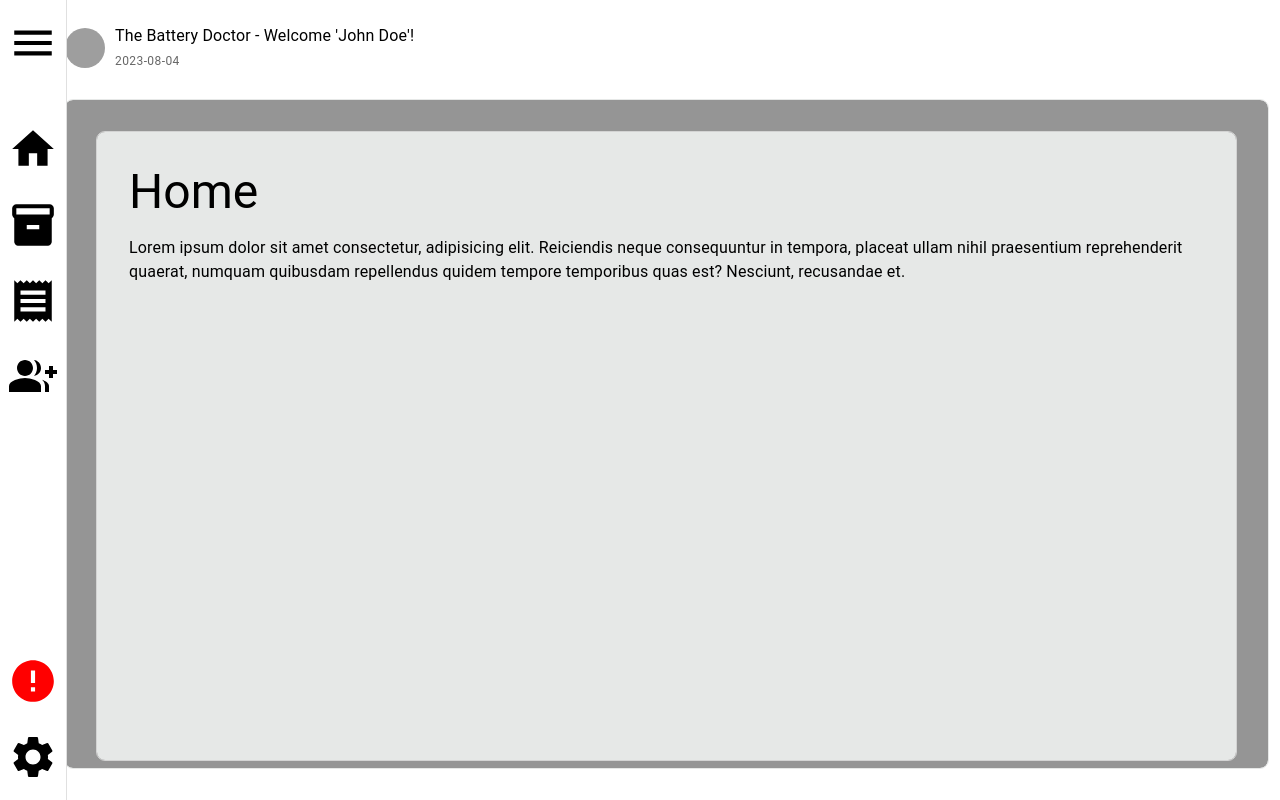
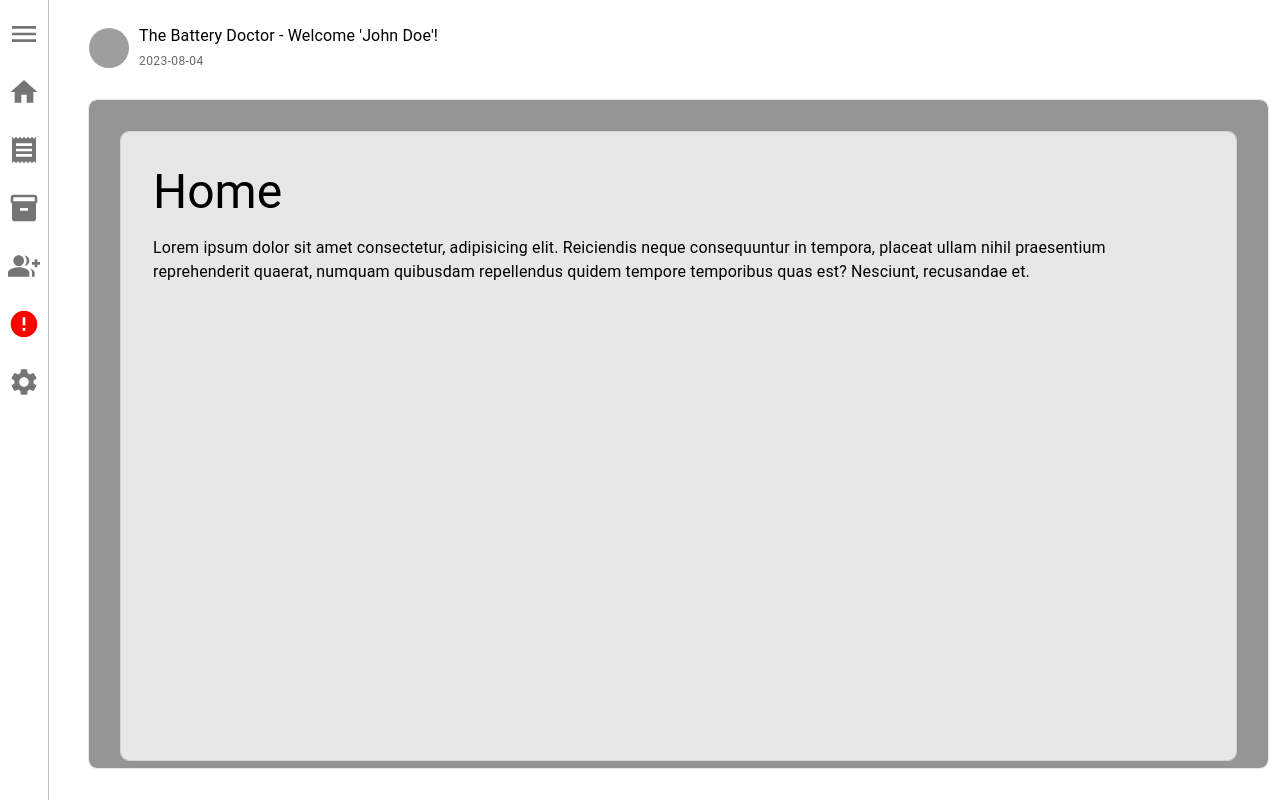
Before and after one commit to Caelan-Ross/FSWD-Capstone-Project, a Next.js app in the folder src/frontend/: page / in a window 1280 px wide. Built offline with nearby package versions, Linux system fonts and the light colour scheme; grey boxes are pictures that could not be loaded.

Commit message:
Re-factor navbar, separate into component.

```diff
--- /dev/null
+++ b/src/frontend/components/Navbar.js
@@ -0,0 +1,72 @@
+import React, { useState } from 'react';
+import { useRouter } from 'next/router'; // Import useRouter from next/router
+import Drawer from '@mui/material/Drawer';
+import { Box, Button } from '@mui/material';
+import List from '@mui/material/List';
+import ListItem from '@mui/material/ListItem';
+import ListItemIcon from '@mui/material/ListItemIcon';
+import ListItemText from '@mui/material/ListItemText';
+import IconButton from '@mui/material/IconButton';
+import MenuIcon from '@mui/icons-material/Menu';
+import CloseIcon from '@mui/icons-material/Close';
+import HomeIcon from '@mui/icons-material/Home';
+import ReceiptIcon from '@mui/icons-material/Receipt';
+import InventoryIcon from '@mui/icons-material/Inventory';
+import GroupAddIcon from '@mui/icons-material/GroupAdd';
+import ErrorIcon from '@mui/icons-material/Error';
+import SettingsIcon from '@mui/icons-material/Settings';
+
+const Navbar = () => {
+    const [open, setOpen] = useState(false);
+    const router = useRouter(); // Initialize the Next.js router
+
+    const toggleDrawer = () => {
+        setOpen(!open);
+    };
+
+    const closeDrawer = () => {
+        setOpen(false);
+    };
+
+    const icons = [
+        { icon: <HomeIcon sx={{fontSize: '2rem'}}/>, text: 'Home', path: '/' },
+        { icon: <ReceiptIcon sx={{fontSize: '2rem'}}/>, text: 'Invoices', path: '/invoices' },
+        { icon: <InventoryIcon sx={{fontSize: '2rem'}}/>, text: 'Inventory', path: '/inventory' },
+        { icon: <GroupAddIcon sx={{fontSize: '2rem'}}/>, text: 'Customers', path: '/customer' },
+        { icon: <ErrorIcon  sx={{color: 'red', fontSize: '2rem'}}/>, text: 'Logout', path: '/' },
+        { icon: <SettingsIcon sx={{fontSize: '2rem'}}/>, text: 'Settings', path: '/settings' },
+    ];
+
+    return (
+        <Box>
+            <Box sx={{ display: 'flex', flexDirection: 'column', textAlign: 'center', alignItems: 'center', borderRight: '1px solid #c1c1c1', height: '100%' }}>
+                <IconButton onClick={toggleDrawer} sx={{margin: '10px auto'}}>
+                    {open ? <CloseIcon /> : <MenuIcon sx={{fontSize: '2rem'}}/>}
+                </IconButton>
+                {/* Use router.push to navigate to the specified path */}
+                {icons.map((item, index) => (
+                    <IconButton key={index} onClick={() => router.push(item.path)} sx={{margin: '0 auto 10px auto'}}>
+                        {item.icon}
+                    </IconButton>
+                ))}
+            </Box>
+
+            <Drawer anchor="left" open={open} onClose={toggleDrawer}>
+                <Button onClick={closeDrawer} sx={{ width: '100%', textAlign: 'left', padding: '16px' }}>
+                    <CloseIcon sx={{ marginRight: '8px' }} />
+                    Close Menu
+                </Button>
+                <List>
+                    {icons.map((item, index) => (
+                        <ListItem button key={index}>
+                            <ListItemIcon>{item.icon}</ListItemIcon>
+                            {open && <ListItemText primary={item.text} />}
+                        </ListItem>
+                    ))}
+                </List>
+            </Drawer>
+        </Box>
+    );
+};
+
+export default Navbar;
--- a/src/frontend/pages/_app.js
+++ b/src/frontend/pages/_app.js
@@ -1,26 +1,10 @@
 import '@/styles/globals.css';
-import {
-	CssBaseline,
-	Box,
-	Button,
-	Typography,
-	IconButton,
-	Avatar,
-	Drawer,
-	List,
-	ListItem,
-} from '@mui/material';
+import { CssBaseline, Box, Button, Typography, IconButton, Avatar } from '@mui/material';
 import MenuIcon from '@mui/icons-material/Menu';
 import AddIcon from '@mui/icons-material/Add';
-import HomeIcon from '@mui/icons-material/Home';
-import InventoryIcon from '@mui/icons-material/Inventory';
-import ReceiptIcon from '@mui/icons-material/Receipt';
-import GroupAddIcon from '@mui/icons-material/GroupAdd';
-import AccountCircleIcon from '@mui/icons-material/AccountCircle';
-import ErrorIcon from '@mui/icons-material/Error';
-import SettingsIcon from '@mui/icons-material/Settings';
 import { useRouter } from 'next/router';
 import React, { useState } from 'react';
+import Navbar from '@/components/Navbar'; // Make sure the path is correct
 
 export default function App({ Component, pageProps }) {
   const router = useRouter();
@@ -34,104 +18,23 @@ export default function App({ Component, pageProps }) {
     setOpen(!open);
   };
 
-
-	// Username greeted in banner
   const user = 'John Doe';
 
   return (
     <CssBaseline>
-			{/* Main container */}
       <Box
         sx={{
           color: 'black',
           display: 'flex',
           flexDirection: 'row',
-					maxHeight: '100vh',
+          height: '100vh',
         }}
       >
-				{/* Sidebar Column */}
-				<Box
-					sx={{
-						width: open ? '12%' : '2%',
-						transition: 'width 0.3s',
-						backgroundColor: '#f4f4f4',
-					}}
-				>
-					<Drawer
-						variant='persistent'
-						open={true}
-						sx={{
-							flex: '0 0 auto',
-							backgroundColor: '#f4f4f4',
-							minHeight: '100vh',
-							display: 'flex',
-							flexDirection: 'column',
-							alignItems: 'center',
-							textAlign: 'center',
-							justifyContent: 'space-between',
-							zIndex: '999',
-							overflowX: 'hidden',
-							width: '100%',
-						}}
-					>
-						<IconButton
-							onClick={handleToggle}
-							sx={{
-								marginBottom: '40px',
-								marginTop: '10px',
-							}}
-						>
-							<MenuIcon sx={{ fontSize: '3.125rem', color: '#000000' }} />
-						</IconButton>
-						<Box
-							sx={{
-								flexGrow: 1,
-								display: 'flex',
-								flexDirection: 'column',
-								justifyContent: 'flex-start',
-							}}
-						>
-							<IconButton
-								onClick={() => handleNavigation('/')}
-								sx={{ marginBottom: '10px' }}
-							>
-								<HomeIcon sx={{ fontSize: '3.125rem', color: '#000000' }} />
-							</IconButton>
-							<IconButton
-								onClick={() => handleNavigation('/inventory')}
-								sx={{ marginBottom: '10px' }}
-							>
-								<InventoryIcon sx={{ fontSize: '3.125rem', color: '#000000' }} />
-							</IconButton>
-							<IconButton
-								onClick={() => handleNavigation('/invoices')}
-								sx={{ marginBottom: '10px' }}
-							>
-								<ReceiptIcon sx={{ fontSize: '3.125rem', color: '#000000' }} />
-							</IconButton>
-
-							<IconButton
-								onClick={() => handleNavigation('/customer')}
-								sx={{ marginBottom: '10px' }}
-							>
-								<GroupAddIcon sx={{ fontSize: '3rem', color: '#000000' }} />
-							</IconButton>
-						</Box>
-						<IconButton
-							onClick={() => handleNavigation('/settings')}
-							sx={{ marginBottom: '10px' }}
-						>
-							<ErrorIcon sx={{ fontSize: '3.125rem', color: 'red' }} />
-						</IconButton>
-						<IconButton
-							onClick={() => handleNavigation('/settings')}
-							sx={{ marginBottom: '10px' }}
-						>
-							<SettingsIcon sx={{ fontSize: '3.125rem', color: '#000000' }} />
-						</IconButton>
-					</Drawer>
-				</Box>
-				{/* Content Column*/}
+        <Navbar
+          open={open}
+          handleToggle={handleToggle}
+          handleNavigation={handleNavigation}
+        />
         <Box
           sx={{
             display: 'flex',
@@ -141,7 +44,6 @@ export default function App({ Component, pageProps }) {
             margin: '0 auto',
           }}
         >
-					{/* Header Row Container */}
           <Box
             sx={{
               flex: '0 0 auto',
@@ -154,7 +56,6 @@ export default function App({ Component, pageProps }) {
               margin: '0 0 0 1.25rem',
             }}
           >
-						{/* User greeting */}
             <Box
               sx={{
                 display: 'flex',
@@ -172,7 +73,6 @@ export default function App({ Component, pageProps }) {
                 </Typography>
               </Box>
             </Box>
-						{/* New Invoice Button */}
             <Box>
               <Button
                 onClick={() => handleNavigation('/')}
@@ -188,7 +88,6 @@ export default function App({ Component, pageProps }) {
               </Button>
             </Box>
           </Box>
-					{/* Page Swap in Section */}
           <Box
             sx={{
               backgroundColor: '#959595',
```
Lines whose indentation alone changed are shown as unchanged.
